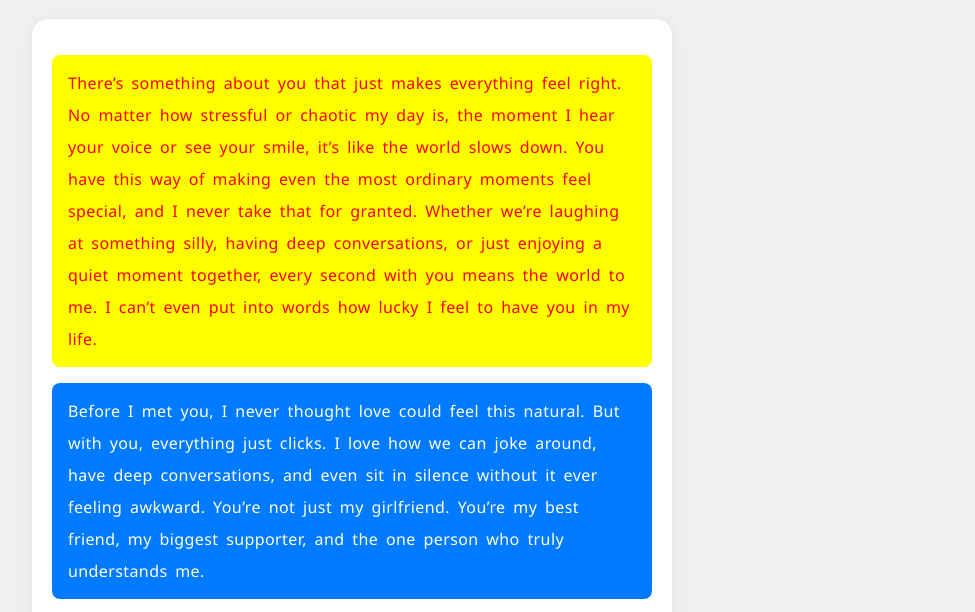
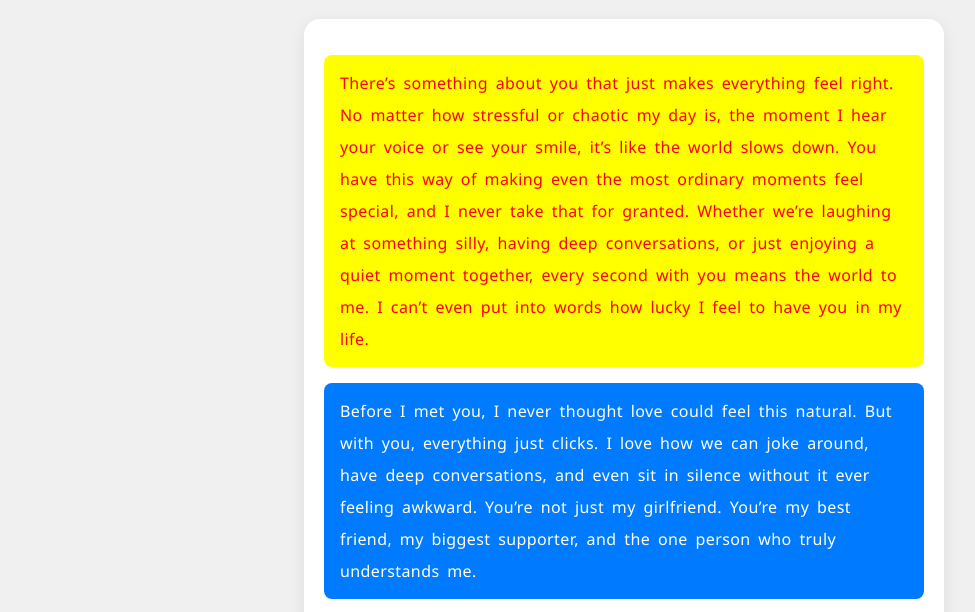
Before and after one commit to CodeWithManish00/css-example, a plain HTML site: page index.html in a window 1280 px wide. Shown: the part 115-727 px from the top of the page, without its empty margins (16-991 px from the left). Drawn offline with Linux system fonts and the light colour scheme.

Commit message:
Update style.css

```diff
--- a/style.css
+++ b/style.css
@@ -15,6 +15,7 @@ h1 {
   border-radius: 16px;
   box-shadow: 0 4px 16px rgba(0, 0, 0, 0.08);
   background-color: white;
+  margin-inline: auto;
 }
 
 .card p {
```
